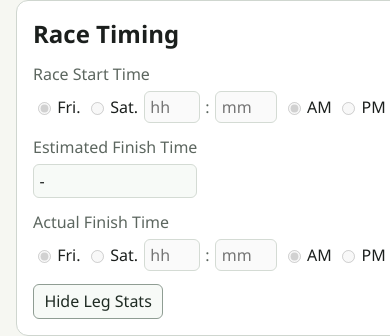
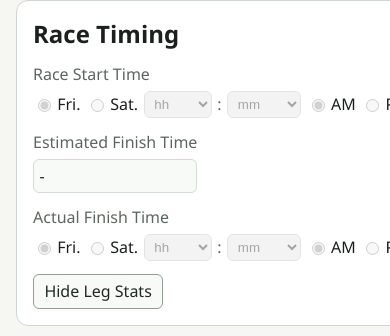
Before and after one commit to ipil/HTC_tracking, a Next.js app: page / in a window 390 px wide. Shown: the part 294-630 px from the top of the page. Built offline with nearby package versions, Linux system fonts and the light colour scheme; no server answers; the database is empty.

Commit message:
adding scrolls for time entries on mobile

```diff
--- a/components/RaceDayTimeInput.tsx
+++ b/components/RaceDayTimeInput.tsx
@@ -26,6 +26,15 @@ export default function RaceDayTimeInput({
   onChange,
   onCommit
 }: Props): React.JSX.Element {
+  const isCoarsePointer =
+    typeof window !== "undefined" &&
+    window.matchMedia &&
+    window.matchMedia("(pointer: coarse)").matches;
+  const smallScreen =
+    typeof window !== "undefined" &&
+    window.matchMedia &&
+    window.matchMedia("(max-width: 640px)").matches;
+  const isMobileUI = isCoarsePointer || smallScreen;
   const initial = value
     ? formatUTCISOStringToLARaceDayTime(value)
     : { day: defaultDay, hour: "", minute: "", meridiem: defaultMeridiem };
@@ -78,6 +87,12 @@ export default function RaceDayTimeInput({
     onCommit(nextIso(day, hour, minute, meridiem));
   }
 
+  function maybeCommitMobile(iso: string | null) {
+    if (isMobileUI && commitMode === "blur" && onCommit && hour && minute) {
+      onCommit(iso);
+    }
+  }
+
   return (
     <div
       style={{
@@ -105,7 +120,9 @@ export default function RaceDayTimeInput({
           checked={day === "fri"}
           onChange={() => {
             setDay("fri");
-            onChange(nextIso("fri", hour, minute, meridiem));
+            const iso = nextIso("fri", hour, minute, meridiem);
+            onChange(iso);
+            maybeCommitMobile(iso);
           }}
         />
         <span>Fri.</span>
@@ -117,11 +134,40 @@ export default function RaceDayTimeInput({
           checked={day === "sat"}
           onChange={() => {
             setDay("sat");
-            onChange(nextIso("sat", hour, minute, meridiem));
+            const iso = nextIso("sat", hour, minute, meridiem);
+            onChange(iso);
+            maybeCommitMobile(iso);
           }}
         />
         <span>Sat.</span>
       </label>
+      {isMobileUI ? (
+        <select
+          aria-label="Hour"
+          disabled={disabled}
+          value={hour}
+          onChange={(event) => {
+            const nextHour = event.target.value;
+            setHour(nextHour);
+            const iso = nextIso(day, nextHour, minute, meridiem);
+            onChange(iso);
+            if (nextHour && minute) {
+              maybeCommitMobile(iso);
+            }
+          }}
+          style={{ width: 68 }}
+        >
+          <option value="">hh</option>
+          {Array.from({ length: 12 }, (_, index) => {
+            const value = String(index + 1);
+            return (
+              <option key={value} value={value}>
+                {value}
+              </option>
+            );
+          })}
+        </select>
+      ) : (
         <input
           type="number"
           disabled={disabled}
@@ -131,7 +177,7 @@ export default function RaceDayTimeInput({
           placeholder="hh"
           value={hour}
           onChange={(event) => {
-          const nextHour = event.target.value;
+            const nextHour = event.target.value.replace(/[^\d]/g, "").slice(0, 2);
             setHour(nextHour);
             onChange(nextIso(day, nextHour, minute, meridiem));
           }}
@@ -143,7 +189,35 @@ export default function RaceDayTimeInput({
           }}
           style={{ width: 56 }}
         />
+      )}
       <span className="muted">:</span>
+      {isMobileUI ? (
+        <select
+          aria-label="Minute"
+          disabled={disabled}
+          value={minute}
+          onChange={(event) => {
+            const nextMinute = event.target.value;
+            setMinute(nextMinute);
+            const iso = nextIso(day, hour, nextMinute, meridiem);
+            onChange(iso);
+            if (hour && nextMinute) {
+              maybeCommitMobile(iso);
+            }
+          }}
+          style={{ width: 74 }}
+        >
+          <option value="">mm</option>
+          {Array.from({ length: 60 }, (_, index) => {
+            const value = String(index).padStart(2, "0");
+            return (
+              <option key={value} value={value}>
+                {value}
+              </option>
+            );
+          })}
+        </select>
+      ) : (
         <input
           type="number"
           disabled={disabled}
@@ -153,7 +227,7 @@ export default function RaceDayTimeInput({
           placeholder="mm"
           value={minute}
           onChange={(event) => {
-          const nextMinute = event.target.value;
+            const nextMinute = event.target.value.replace(/[^\d]/g, "").slice(0, 2);
             setMinute(nextMinute);
             onChange(nextIso(day, hour, nextMinute, meridiem));
           }}
@@ -165,6 +239,7 @@ export default function RaceDayTimeInput({
           }}
           style={{ width: 62 }}
         />
+      )}
       <label style={{ display: "inline-flex", gap: "0.2rem", alignItems: "center" }}>
         <input
           type="radio"
@@ -172,7 +247,9 @@ export default function RaceDayTimeInput({
           checked={meridiem === "am"}
           onChange={() => {
             setMeridiem("am");
-            onChange(nextIso(day, hour, minute, "am"));
+            const iso = nextIso(day, hour, minute, "am");
+            onChange(iso);
+            maybeCommitMobile(iso);
           }}
         />
         <span>AM</span>
@@ -184,7 +261,9 @@ export default function RaceDayTimeInput({
           checked={meridiem === "pm"}
           onChange={() => {
             setMeridiem("pm");
-            onChange(nextIso(day, hour, minute, "pm"));
+            const iso = nextIso(day, hour, minute, "pm");
+            onChange(iso);
+            maybeCommitMobile(iso);
           }}
         />
         <span>PM</span>
```
Lines whose indentation alone changed are shown as unchanged.
